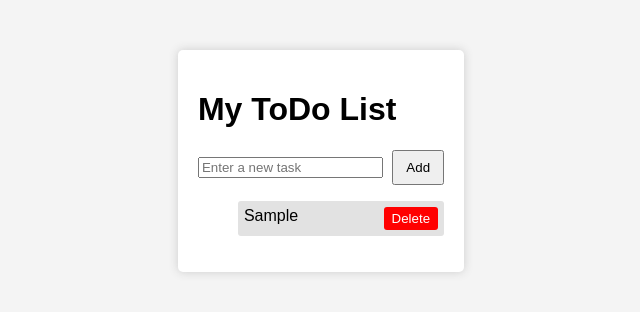
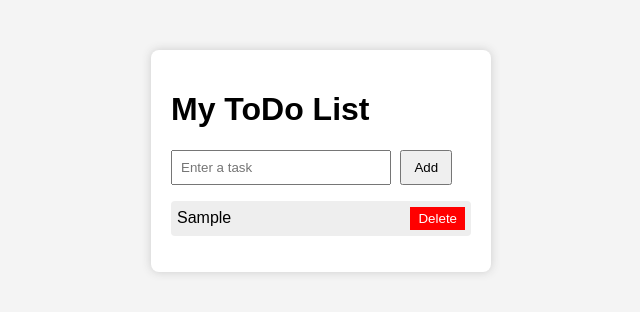
Before and after one commit to Kartik-wandhare/ToDo_app, a plain HTML site: page index.html in a window 1280 px wide. Both pictures are taken after typing "Sample" into the empty fields and a click on the button "Add". Shown: the whole page, without its empty margins (319-959 px from the left). Drawn offline with Linux system fonts and the light colour scheme.

Commit message:
code modifyed

```diff
--- a/index.html
+++ b/index.html
@@ -7,12 +7,11 @@
 </head>
 <body>
   <div class="container">
-        <h1> My ToDo List</h1>
-        <input type="text" id="todo-Input" placeholder="Enter a new task">
-        <button id="add-btn">Add </button>
+    <h1>My ToDo List</h1>
+    <input type="text" id="todo-input" placeholder="Enter a task">
+    <button id="add-btn">Add</button>
     <ul id="todo-list"></ul>
   </div>
   <script src="script.js"></script>
-
 </body>
 </html>
--- a/script.js
+++ b/script.js
@@ -1,9 +1,11 @@
-const input = document.getElementById("todo-Input");
+const input = document.getElementById("todo-input");
 const addBtn = document.getElementById("add-btn");
-const todoList = document.getElementById("todo-list");
+const list = document.getElementById("todo-list");
 
-//Load tasks form local storage
+// Load tasks from localStorage when page opens
 document.addEventListener("DOMContentLoaded", loadTasks);
+
+// Add button click
 addBtn.addEventListener("click", () => {
   if (input.value.trim() !== "") {
     addTask(input.value.trim());
@@ -11,30 +13,39 @@ addBtn.addEventListener("click", () => {
   }
 });
 
-function addTask(task) {
+// Function to add a task
+function addTask(taskText) {
   const li = document.createElement("li");
-    li.textContent = task;
 
-    const deleteBtn = document.createElement("button");
-    deleteBtn.textContent = "Delete";
-    deleteBtn.onckik = () => {
+  // Task text
+  const span = document.createElement("span");
+  span.textContent = taskText;
+
+  // Delete button
+  const delBtn = document.createElement("button");
+  delBtn.textContent = "Delete";
+  delBtn.addEventListener("click", () => {
     li.remove();
     saveTasks();
-    };
+  });
 
-    li.appendChild(deleteBtn);
-    todoList.appendChild(li);
+  li.appendChild(span);
+  li.appendChild(delBtn);
+  list.appendChild(li);
+
   saveTasks();
 }
+
+// Save tasks to localStorage
 function saveTasks() {
   const tasks = [];
-
-    document.querySelectorAll("#todo-list li").forEach(li => {
-        tasks.push(li.firstChild.textContent);
+  document.querySelectorAll("#todo-list li span").forEach(span => {
+    tasks.push(span.textContent);
   });
   localStorage.setItem("tasks", JSON.stringify(tasks));
 }
 
+// Load tasks from localStorage
 function loadTasks() {
   const tasks = JSON.parse(localStorage.getItem("tasks")) || [];
   tasks.forEach(task => addTask(task));
--- a/style.css
+++ b/style.css
@@ -1,36 +1,50 @@
-body{
-    font-family: Arial, Helvetica, sans-serif;
-    background-color: #f4f4f4;
+body {
+  font-family: Arial, sans-serif;
+  background: #f4f4f4;
   display: flex;
   justify-content: center;
   margin-top: 50px;
 }
 
-.container{
-    background:#fff;
+.container {
+  background: #fff;
   padding: 20px;
-    border-radius: 5px;
+  border-radius: 8px;
   box-shadow: 0 0 10px #ccc;
+  width: 300px;
 }
-#add-btn{
+
+#todo-input {
+  padding: 8px;
+  width: 200px;
+}
+
+#add-btn {
   padding: 8px 12px;
   margin-left: 5px;
+  cursor: pointer;
 }
 
-li{
-    margin: 10px 0;
+ul {
+  list-style-type: none;
+  padding: 0;
+}
+
+li {
+  margin: 8px 0;
   padding: 6px;
-    background: #e2e2e2;
-    border-radius: 3px;
+  background: #eee;
+  border-radius: 4px;
   display: flex;
   justify-content: space-between;
+  align-items: center;
 }
 
-li button{
+li button {
   background: red;
   color: white;
   border: none;
   padding: 4px 8px;
-    border-radius: 3px;
   cursor: pointer;
+  border-radius: 4px;
 }
```
Lines whose indentation alone changed are shown as unchanged.
